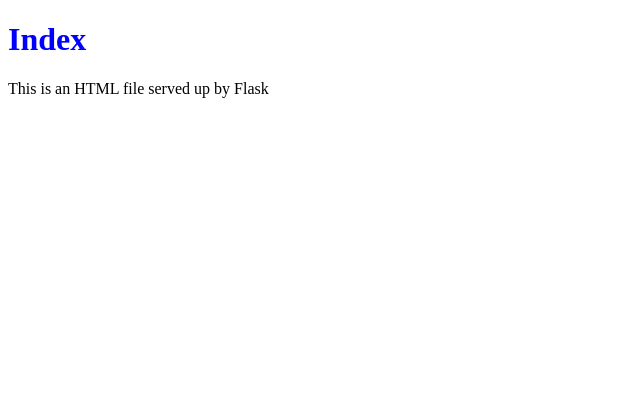
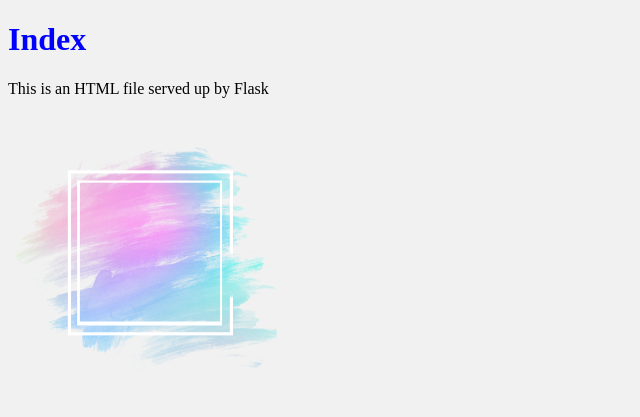
Before and after one commit to roryjarrard/flask-o-rama, a Flask app: page / in a window 1280 px wide. Shown: the top 417 px of the page, without its empty margins (0-640 px from the left). Run offline with Flask 2, Linux system fonts and the light colour scheme.

Commit message:
url_for css,js,img

```diff
--- /dev/null
+++ b/app/static/css/style.css
@@ -0,0 +1,3 @@
+body {
+    background-color: #f1f1f1;
+}
--- /dev/null
+++ b/app/static/js/app.js
@@ -0,0 +1 @@
+console.log('Hello from app.js!')
--- a/app/templates/public/index.html
+++ b/app/templates/public/index.html
@@ -6,9 +6,12 @@
           content="width=device-width, user-scalable=no, initial-scale=1.0, maximum-scale=1.0, minimum-scale=1.0">
     <meta http-equiv="X-UA-Compatible" content="ie=edge">
     <title>Index</title>
+    <link rel="stylesheet" href="{{ url_for('static', filename='css/style.css') }}">
 </head>
 <body>
-    <h1 style="color: blue;">Index</h1>
-    <p>This is an HTML file served up by Flask</p>
+<h1 style="color: blue;">Index</h1>
+<p>This is an HTML file served up by Flask</p>
+<img src="{{ url_for('static', filename='img/hologram.png') }}" alt="Hologram image" style="width: 300px;">
+<script src="{{ url_for('static', filename='js/app.js') }}"></script>
 </body>
 </html>
```
Also changed, not shown: app/static/img/hologram.png (added).
